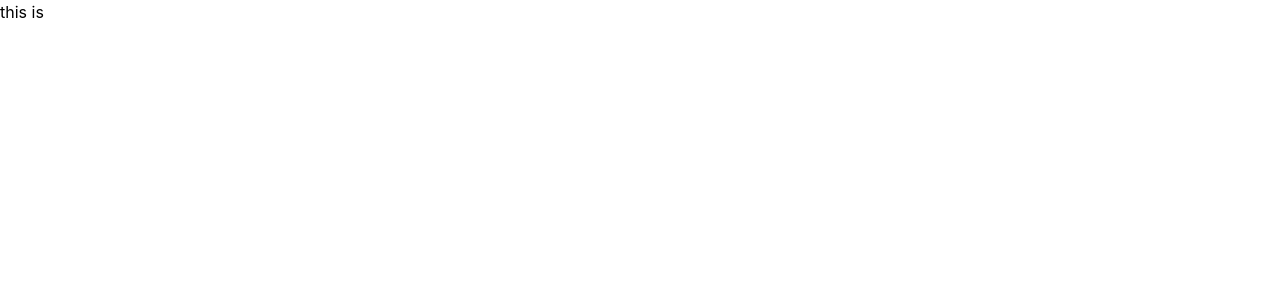
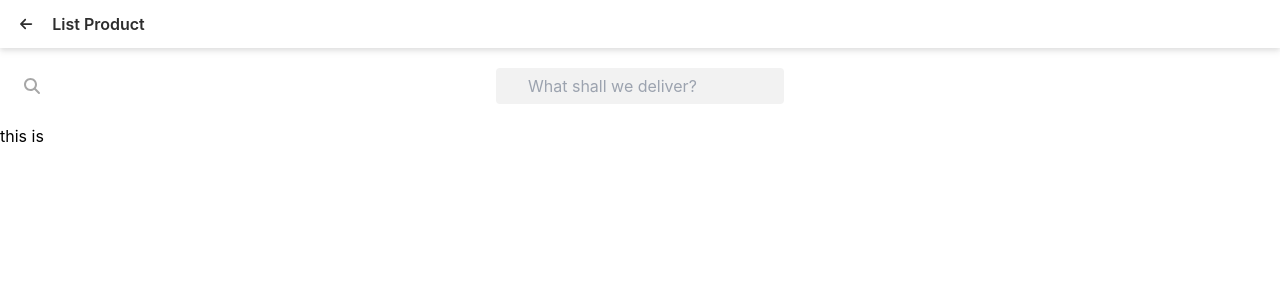
Before and after one commit to syahba/newbiers-hackjakarta, a React (Vite) app in the folder frontend/: page /products in a window 1280 px wide. Shown: the top 300 px of the page. Built offline with nearby package versions, Linux system fonts and the light colour scheme.

Commit message:
create navbar and serachbar components

```diff
--- /dev/null
+++ b/frontend/src/components/Navbar.jsx
@@ -0,0 +1,13 @@
+import { faArrowLeft } from "@fortawesome/free-solid-svg-icons";
+import { FontAwesomeIcon } from "@fortawesome/react-fontawesome";
+
+function Navbar({ header }) {
+  return (
+    <div className="flex items-center bg-white drop-shadow-md py-3 text-[var(--neutral)]">
+      <FontAwesomeIcon icon={faArrowLeft} className="mx-5 text-sm" />
+      <h1 className="font-semibold text-base">{header}</h1>
+    </div>
+  );
+}
+
+export default Navbar;
--- /dev/null
+++ b/frontend/src/components/SearchBar.jsx
@@ -0,0 +1,13 @@
+import { faMagnifyingGlass } from "@fortawesome/free-solid-svg-icons";
+import { FontAwesomeIcon } from "@fortawesome/react-fontawesome";
+
+function SearchBar() {
+  return (
+    <div className="relative text-center my-5">
+      <input type="text" placeholder="What shall we deliver?" className="bg-[var(--grey)] px-8 py-1.5 w-72 rounded" />
+      <FontAwesomeIcon icon={faMagnifyingGlass} className="absolute left-6 top-2.5 text-[#a7a7a7]" />
+    </div>
+  );
+}
+
+export default SearchBar;
--- a/frontend/src/index.css
+++ b/frontend/src/index.css
@@ -9,6 +9,7 @@
   --primary: #00B14F;
   --secondary: #005339;
   --neutral: #2D2D2D;
+  --grey: #F2F2F2;
 }
 
 * {
--- a/frontend/src/pages/ListProductPage.jsx
+++ b/frontend/src/pages/ListProductPage.jsx
@@ -1,10 +1,15 @@
 import { useSelector } from "react-redux";
+import Navbar from "../components/Navbar";
+import SearchBar from "../components/SearchBar";
 
 function ListProductPage() {
   const { role } = useSelector(state => state.loginSlice);
 
   return (
     <div>
+      <Navbar header={'List Product'}></Navbar>
+
+      <SearchBar></SearchBar>
       <h1>this is {role}</h1>
     </div>
   );
```
